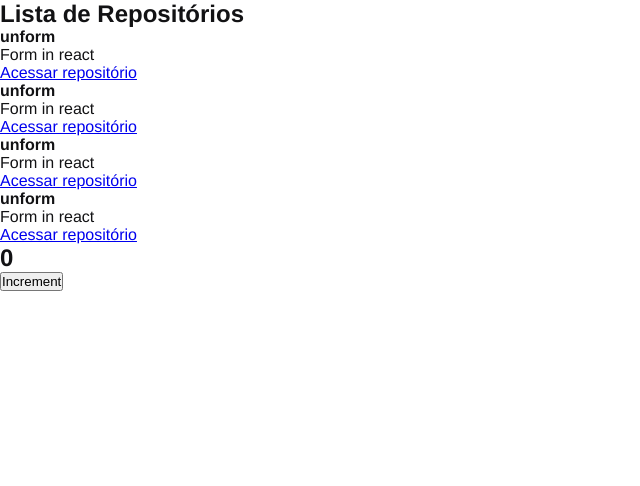
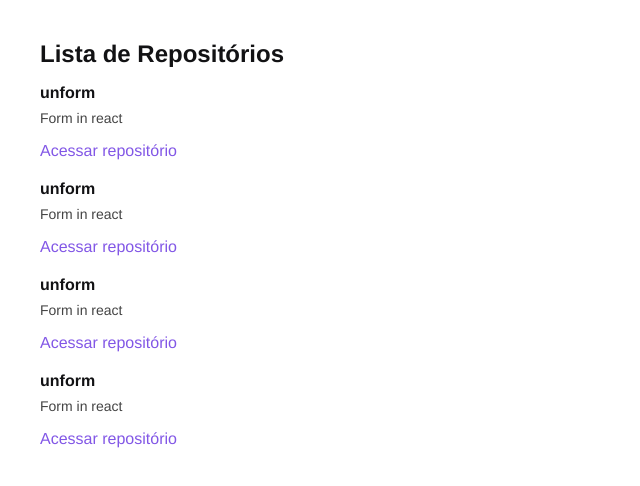
Before and after one commit to alessandro830/github-explorer, a React app: page / in a window 1280 px wide. Shown: the top 486 px of the page, without its empty margins (0-640 px from the left). Built offline with nearby package versions, Linux system fonts and the light colour scheme.

Commit message:
Estilização da Listagem

```diff
--- a/src/App.jsx
+++ b/src/App.jsx
@@ -1,12 +1,8 @@
-import { Counter } from './components/Counter';
 import { RepositoryList } from './components/RepositoryList';
 import './styles/global.scss';
 
 export function App() {
     return (
-        <>
-            <RepositoryList />
-            <Counter />
-        </>
+        <RepositoryList />
     );
 }
--- a/src/components/Counter.jsx
+++ /dev/null
@@ -1,28 +0,0 @@
-import { useState } from "react"
-
-// usuario = ['Diego3g', 'Dieegosf', 'Danileao']
-
-// Mutabilidade
-
-// usuario.push('rafacamarda')
-
-// Imutabilidade
-
-// novoUsuario = [...usuarios, 'rafacamarda']
-
-export function Counter() {
-    const [counter, setCounter] = useState(0)
-
-    function increment() {
-        setCounter(counter + 1)
-    }
-
-    return (
-        <div>
-            <h2>{counter}</h2>
-            <button type="button" onClick={increment}>
-                Increment
-            </button>
-        </div>
-    );
-}
--- a/src/components/RepositoryList.jsx
+++ b/src/components/RepositoryList.jsx
@@ -1,4 +1,6 @@
 import { RepositoryItem } from "./RepositoryItem";
+
+import '../styles/repositories.scss';
 
 const repositoryName = "unform2";
 
--- /dev/null
+++ b/src/styles/repositories.scss
@@ -0,0 +1,30 @@
+section.repository-list {
+    margin: 40px;
+
+    h1 {
+        margin-bottom: 16px;
+    }
+
+    ul {
+        list-style: none;
+    }
+
+    li {
+        & + li {
+            margin-top: 20px;
+        }
+    }
+
+    p {
+        font-size: 14px;
+        color: #444;
+        margin-top: 8px;
+    }
+
+    a {
+        display: inline-block;
+        margin-top: 16px;
+        text-decoration: none;
+        color: #8257e6;
+    }
+}
```
